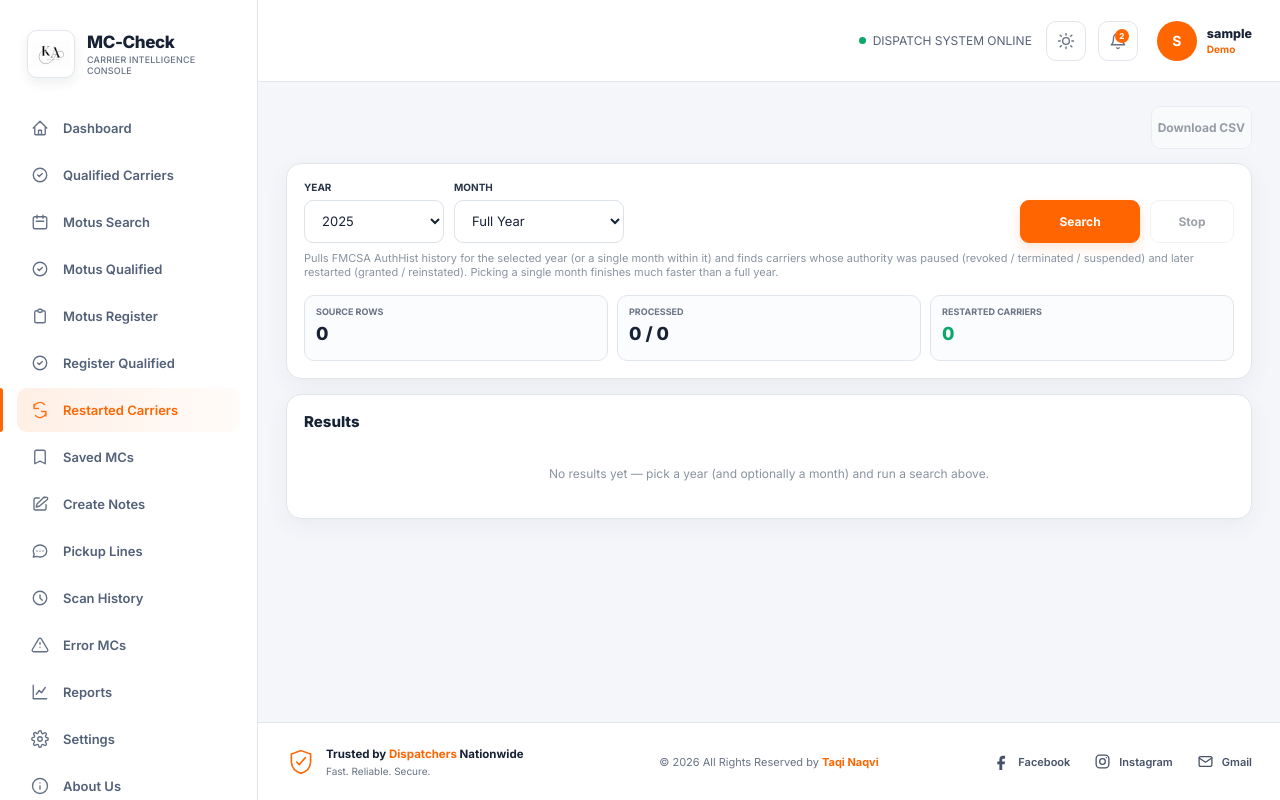
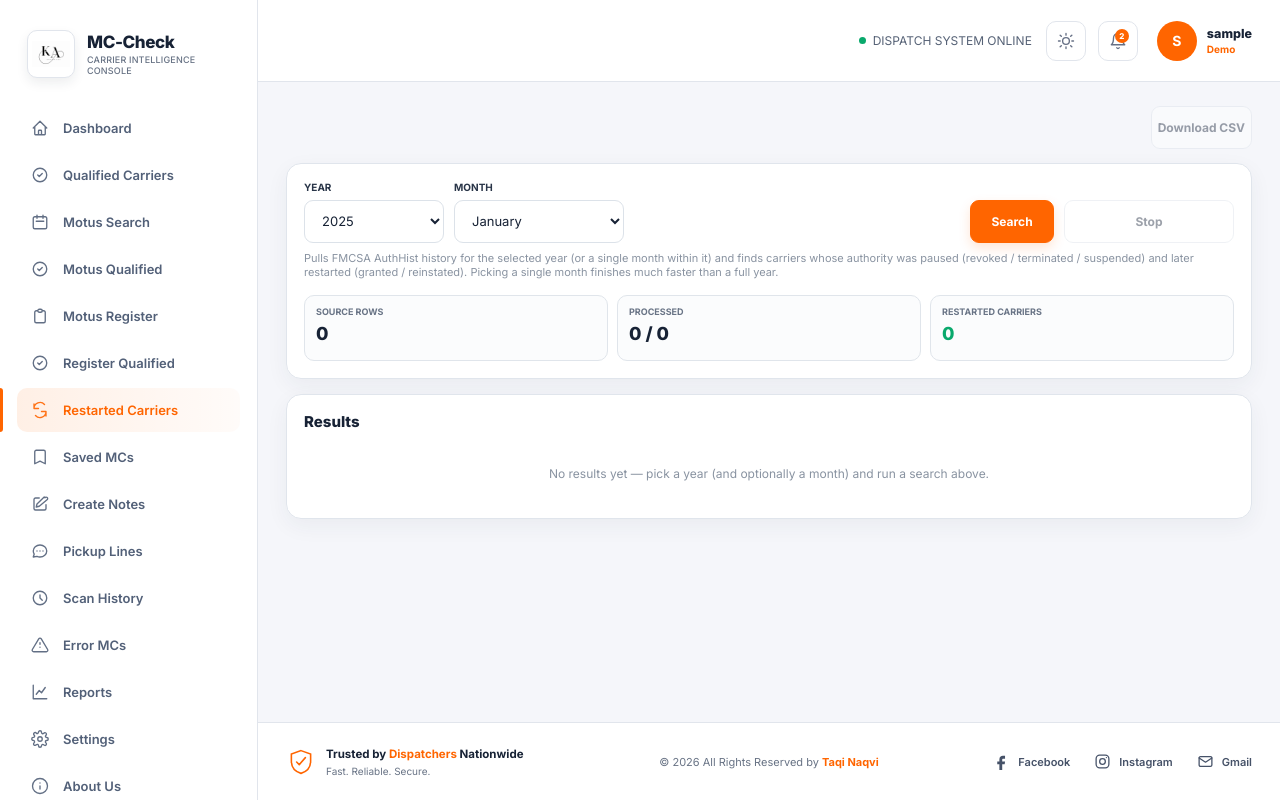
Before and after one commit to taqinaqvi072/mc-check, a Flask app: page /restarted-search in a window 1280 px wide. Run offline with Flask 3, Linux system fonts and the light colour scheme; the visitor is signed in with stand-in values (Sample User, id 1); data that the repository does not hold is empty; parts of the project's set-up code (start-up, migrations or seed data) failed here and were passed over; some libraries are stand-ins or nearby versions.

Commit message:
Update restarted_search.html

```diff
--- a/templates/restarted_search.html
+++ b/templates/restarted_search.html
@@ -9,7 +9,7 @@
 
 .scan-controls-restart {
   display: grid;
-  grid-template-columns: 140px 170px 1fr 120px 84px;
+  grid-template-columns: 140px 170px 1fr 84px 170px;
   align-items: end;
   gap: 10px;
 }
@@ -119,7 +119,7 @@ html[data-theme="dark"] .log-scroll td { color: #c7d0db; }
         <div class="field">
           <label>Month</label>
           <select id="restartMonth">
-            <option value="">Full Year</option>
+            <!-- <option value="">Full Year</option> -->
             <option value="1">January</option>
             <option value="2">February</option>
             <option value="3">March</option>
@@ -220,7 +220,7 @@ function restartRenderResults(rows) {
     return;
   }
   let html = `<table><thead><tr>
-    <th>MC Number</th><th>Paused Date</th><th>Restarted Date</th><th>PU</th><th>City/State</th><th>Phone</th>
+    <th>MC Number</th><th>Paused Date</th><th>Restarted Date</th><th>PU</th><th>City/State</th>
   </tr></thead><tbody>`;
   for (const r of rows) {
     html += `<tr>
@@ -229,7 +229,6 @@ function restartRenderResults(rows) {
       <td>${r.restarted_date || '—'}</td>
       <td>${r.power_units ?? 'N/A'}</td>
       <td>${[r.city, r.state].filter(Boolean).join(', ') || 'N/A'}</td>
-      <td>${r.phone || 'N/A'}</td>
     </tr>`;
   }
   html += '</tbody></table>';
```
